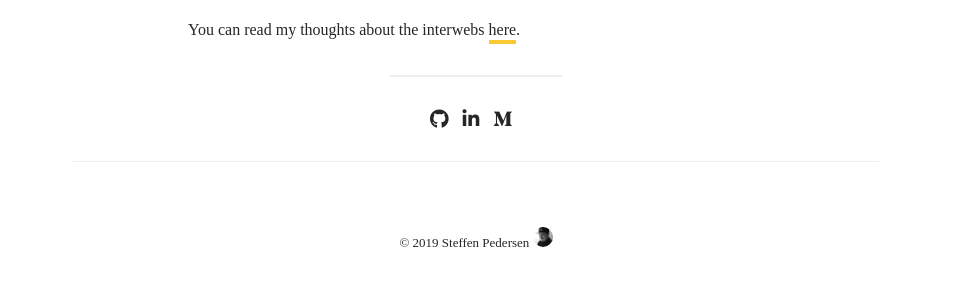
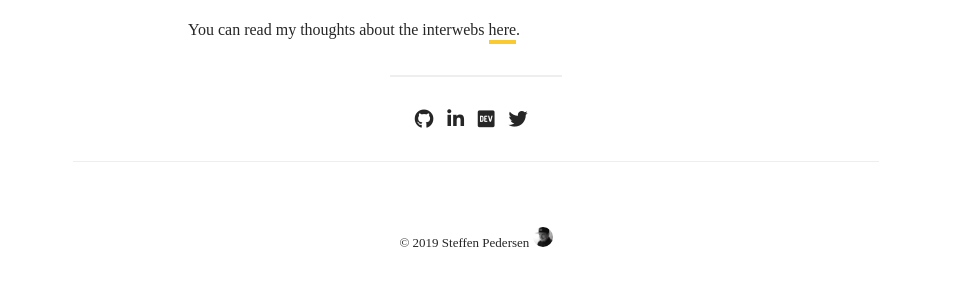
Before and after one commit to steffenpedersen/steffenpedersen.github.io, a Jekyll site: the page built from index.html, in a window 1280 px wide. Shown: the part 367-666 px from the top of the page, without its empty margins (164-1119 px from the left). Built offline with Jekyll 4.4.1, drawn with Linux system fonts in a browser that asks for light colours; nearby versions of some CDN libraries; some web fonts are replaced.

Commit message:
Update social media links and icons

```diff
--- a/_data/settings.yml
+++ b/_data/settings.yml
@@ -12,5 +12,7 @@ social:
   icon: github
 - url: https://www.linkedin.com/in/mrsteffenpedersen/
   icon: linkedin
-- url:  https://medium.com/@steffen.pedersen
-  icon: medium
+- url:  https://dev.to/steffenpedersen
+  icon: dev
+- url:  https://twitter.com/mrsteffenp
+  icon: twitter
--- a/assets/css/components/_fontawesome.scss
+++ b/assets/css/components/_fontawesome.scss
@@ -32,4 +32,16 @@
 			content: "\f09b";
 		}
 	}
+
+	&__dev {
+		&:before {
+			content: "\f6cc";
+		}
+	}
+
+	&__twitter {
+		&:before {
+			content: "\f099";
+		}
+	}
 }
```
